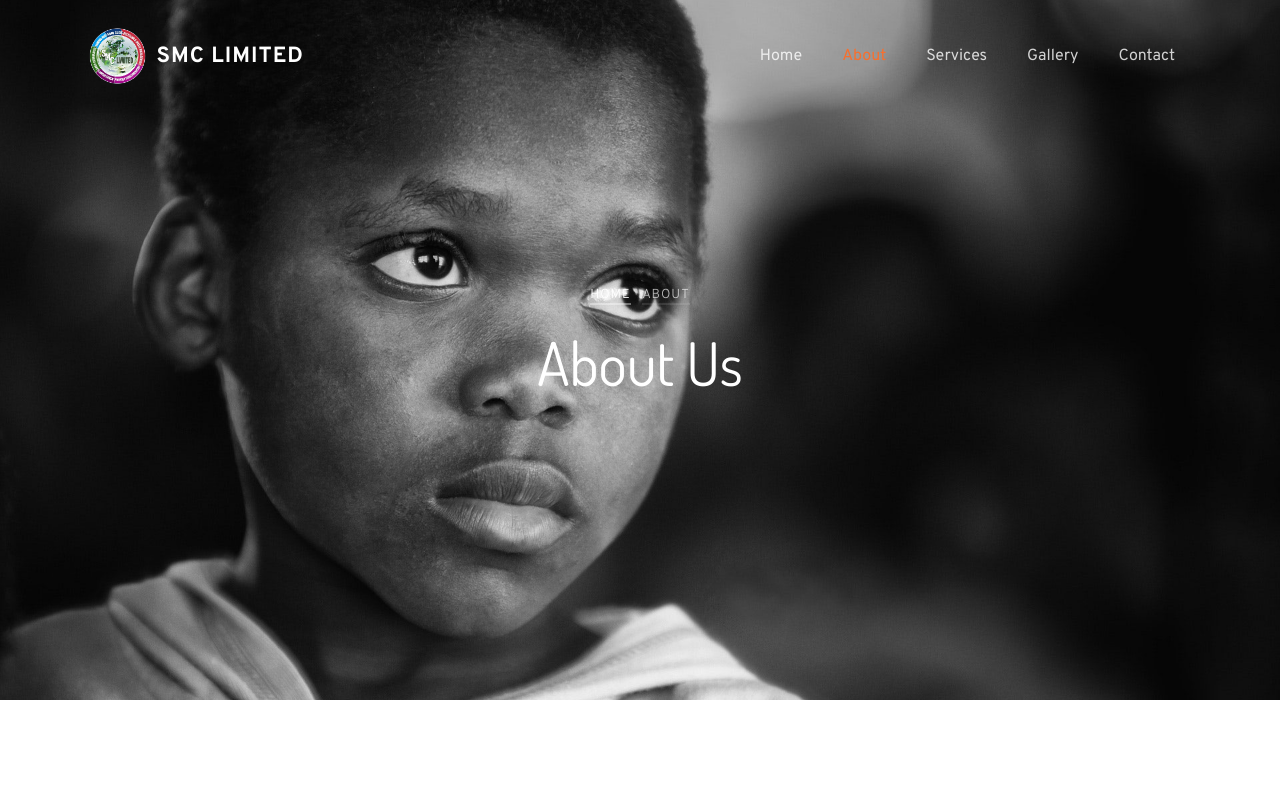
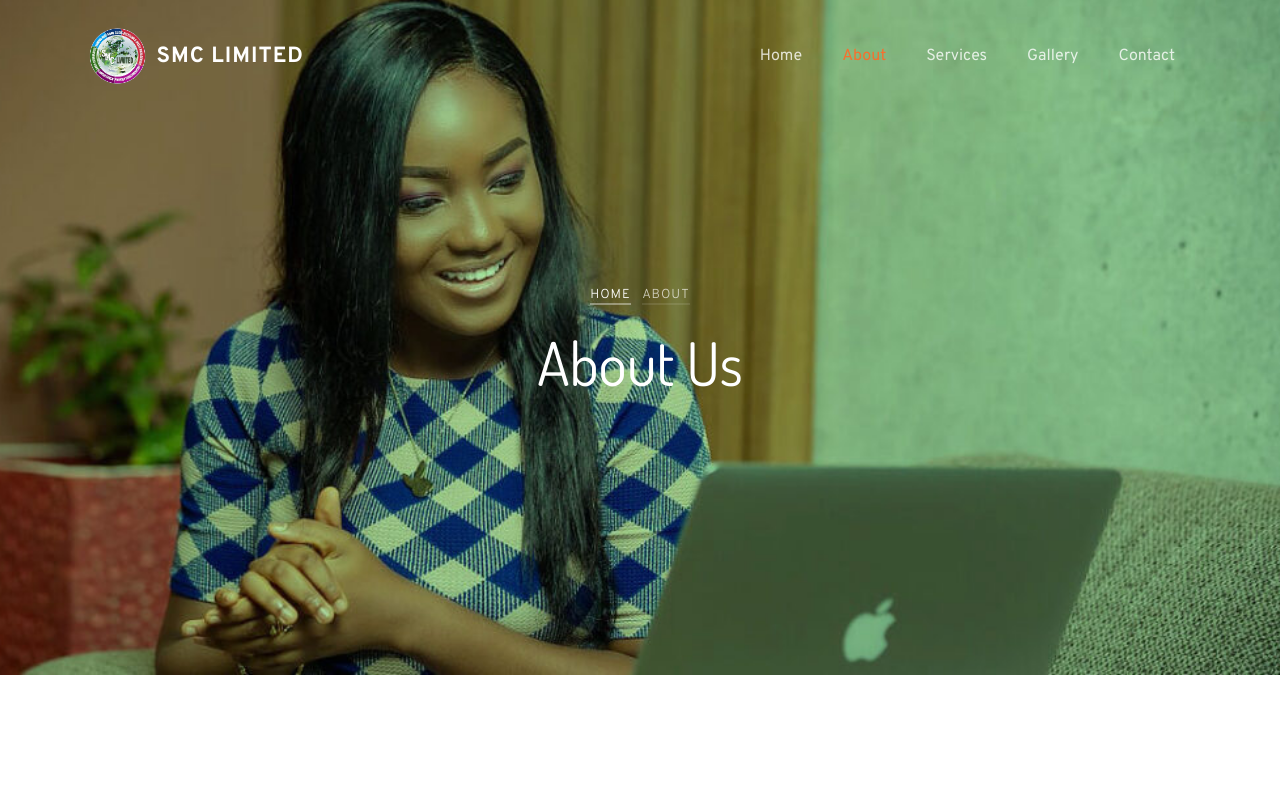
Before and after one commit to benjaminsanga/benjaminsanga.github.io, a website: page projects/smc-website/about.html in a window 1280 px wide. Shown: the top 800 px of the page. Drawn offline with Linux system fonts and the light colour scheme; some packages are replaced by stand-ins of ours; no server answers; files whose address does not match are found by name.

Commit message:
background image update

```diff
--- a/projects/smc-website/about.html
+++ b/projects/smc-website/about.html
@@ -52,7 +52,7 @@
   </nav>
     <!-- END nav -->
 
-    <div class="hero-wrap" style="background-image: url('images/bg_7.jpg');" data-stellar-background-ratio="0.5">
+    <div class="hero-wrap" style="background-image: url('images/bg_7.jpeg');" data-stellar-background-ratio="0.5">
       <div class="overlay"></div>
       <div class="container">
         <div class="row no-gutters slider-text align-items-center justify-content-center" data-scrollax-parent="true">
```
Also changed, not shown: projects/smc-website/services.html (+1 -1 lines).
